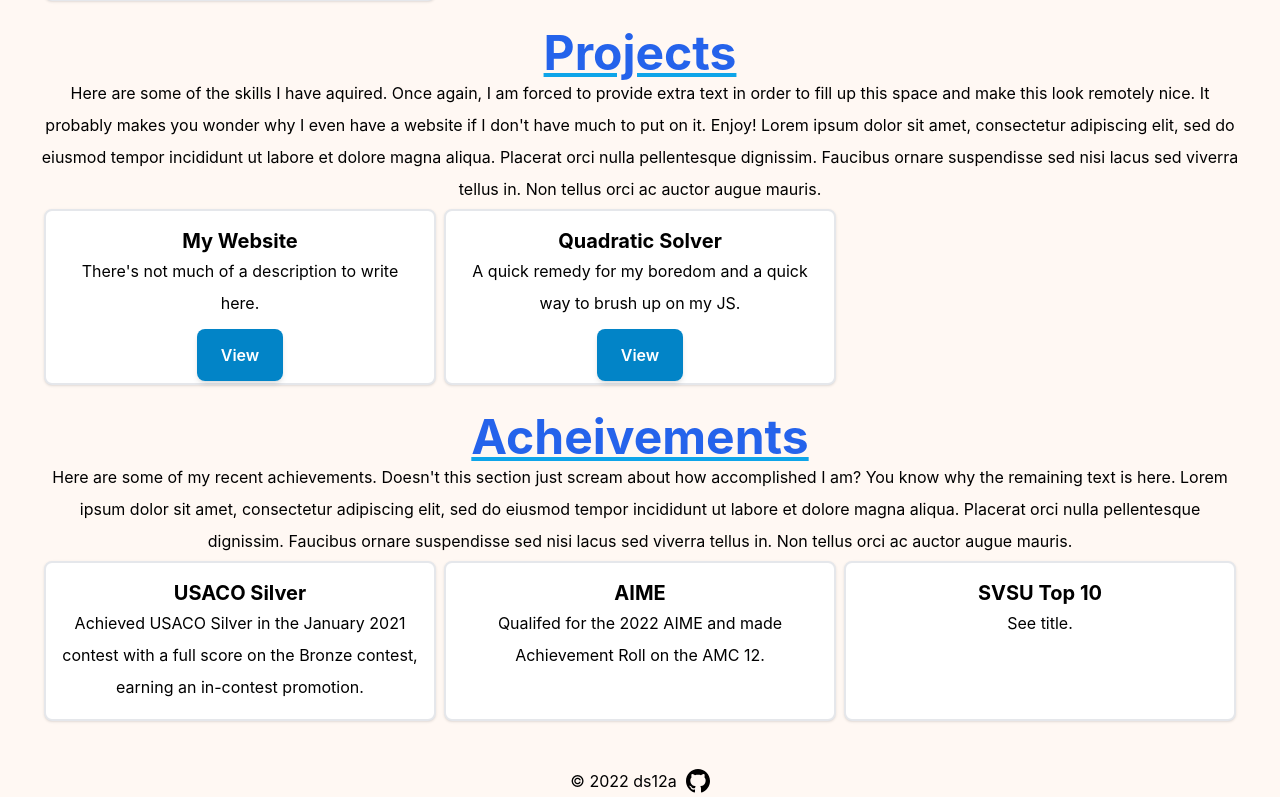
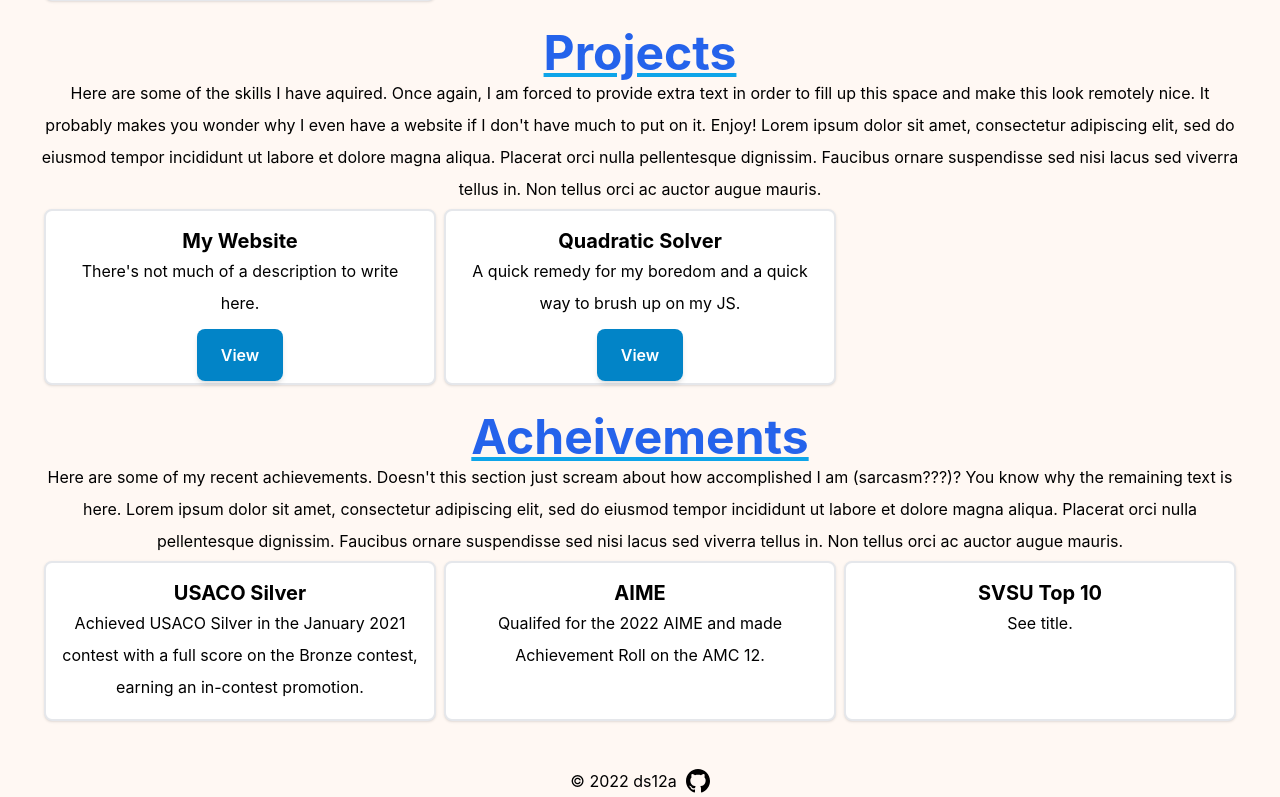
Before and after one commit to ds12a/ds12a.github.io, a React (Create React App) app in the folder ds12a/: page / in a window 1280 px wide. Shown: the part 2639-3436 px from the top of the page. Built offline with nearby package versions, Linux system fonts and the light colour scheme; the HTML template or start-up script is replaced by a standard one.

Commit message:
Edit wording

```diff
--- a/ds12a/src/App.js
+++ b/ds12a/src/App.js
@@ -81,7 +81,7 @@ function App() {
 
         <h1 data-aos="fade-right" id="achievements"> Acheivements </h1>
         <p data-aos="fade-down">
-          Here are some of my recent achievements. Doesn't this section just scream about how accomplished I am? You know why the remaining text is here. Lorem ipsum dolor sit amet, consectetur adipiscing elit, sed do eiusmod tempor incididunt ut labore et dolore magna aliqua. Placerat orci nulla pellentesque dignissim. Faucibus ornare suspendisse sed nisi lacus sed viverra tellus in. Non tellus orci ac auctor augue mauris.
+          Here are some of my recent achievements. Doesn't this section just scream about how accomplished I am (sarcasm???)? You know why the remaining text is here. Lorem ipsum dolor sit amet, consectetur adipiscing elit, sed do eiusmod tempor incididunt ut labore et dolore magna aliqua. Placerat orci nulla pellentesque dignissim. Faucibus ornare suspendisse sed nisi lacus sed viverra tellus in. Non tellus orci ac auctor augue mauris.
         </p>
         <Grid>
           {
```
